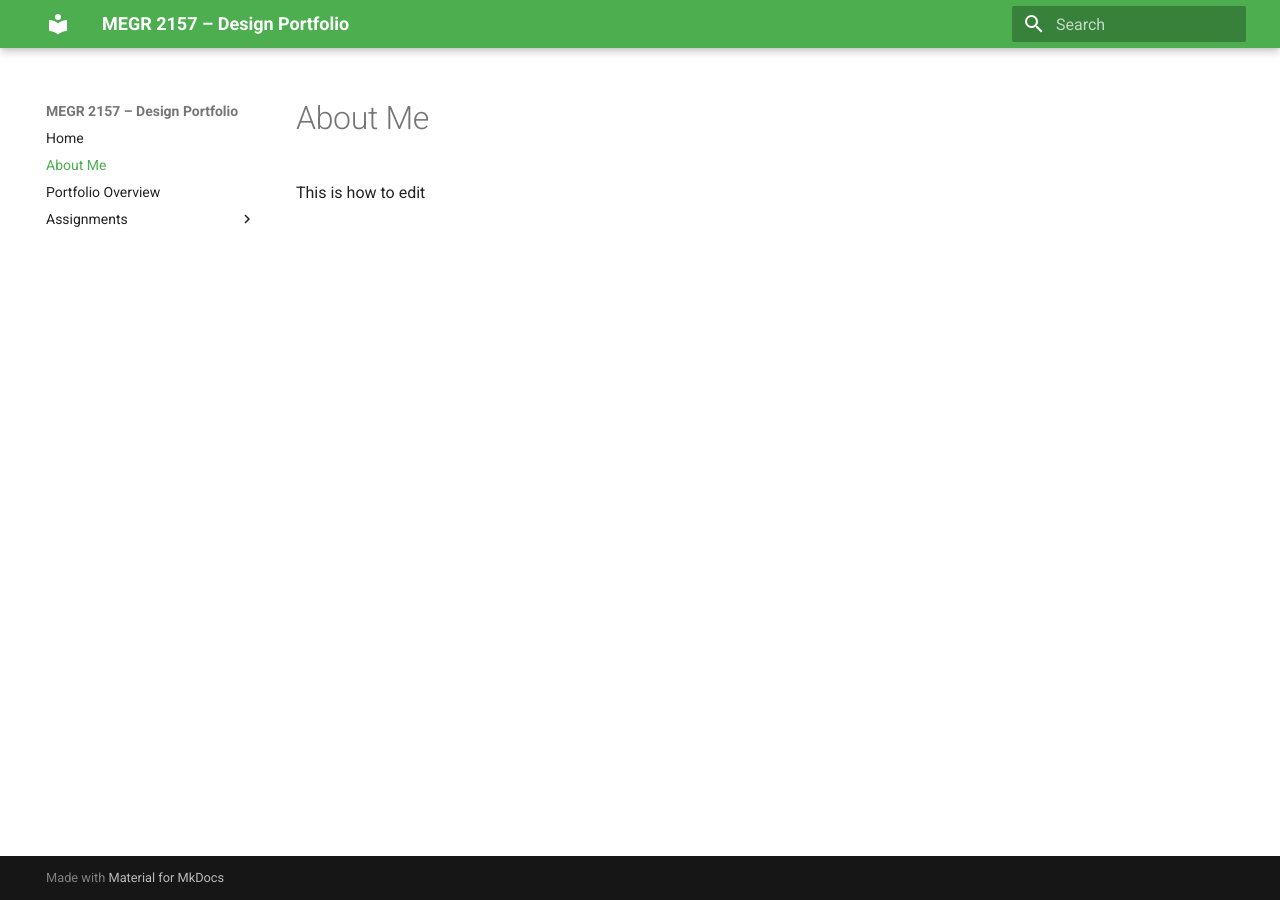
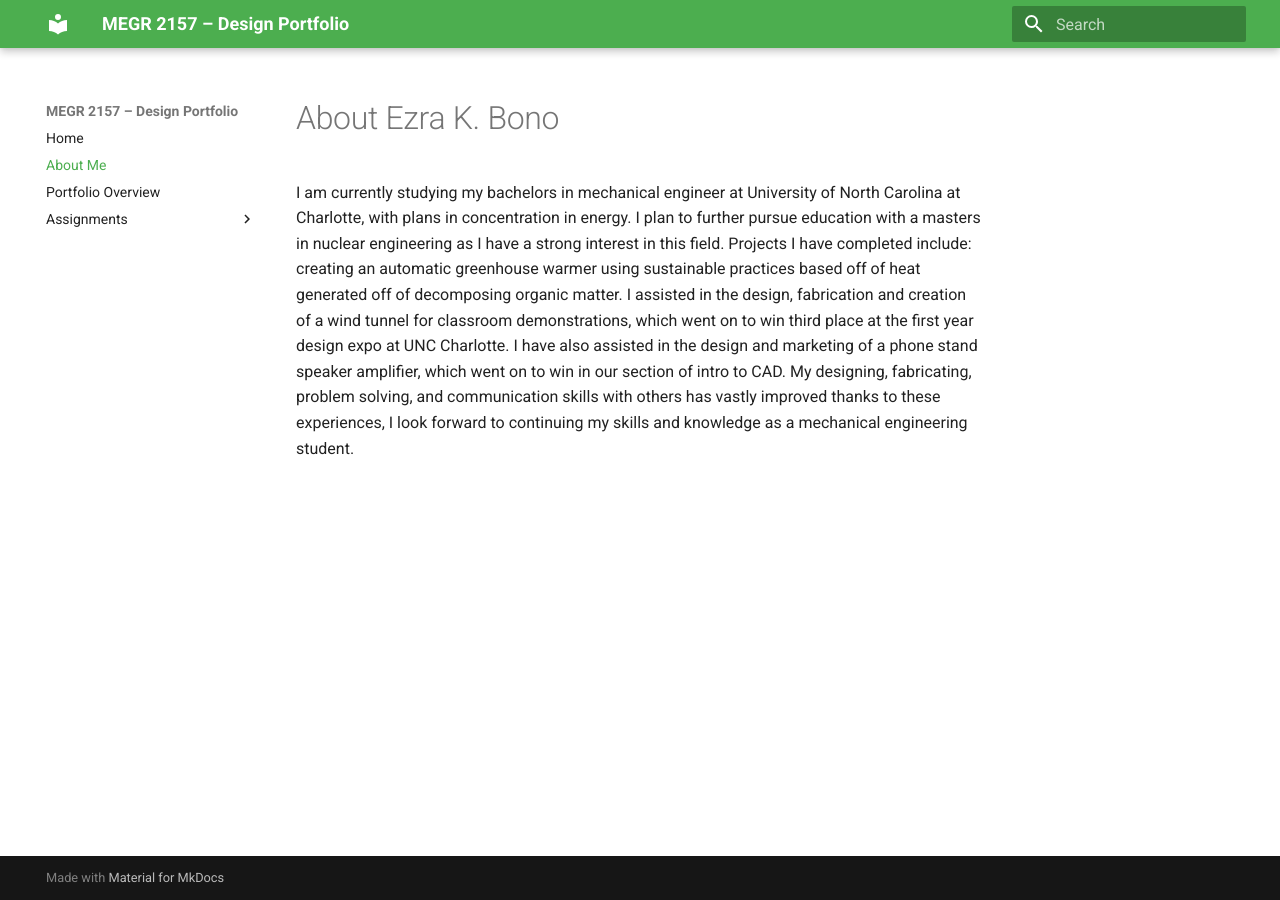
Before and after one commit to NumberOneZoomer/design-projects-portfolio-megr2157, an MkDocs documentation site: the page built from docs/aboutme/index.md, in a window 1280 px wide. Built offline with MkDocs 1.6.1 and Material for MkDocs 9.7.7, drawn with Linux system fonts in a browser that asks for light colours.

Commit message:
Updated About Me
Updated personal introduction and added educational background and project experiences.

```diff
--- a/docs/aboutme/index.md
+++ b/docs/aboutme/index.md
@@ -1,2 +1,2 @@
-#About Me
-This is how to edit
+#About Ezra K. Bono
+I am currently studying my bachelors in mechanical engineer at University of North Carolina at Charlotte, with plans in concentration in energy. I plan to further pursue education with a masters in nuclear engineering as I have a strong interest in this field. Projects I have completed include: creating an automatic greenhouse warmer using sustainable practices based off of heat generated off of decomposing organic matter. I assisted in the design, fabrication and creation of a wind tunnel for classroom demonstrations, which went on to win third place at the first year design expo at UNC Charlotte. I have also assisted in the design and marketing of a phone stand speaker amplifier, which went on to win in our section of intro to CAD. My designing, fabricating, problem solving, and communication skills with others has vastly improved thanks to these experiences, I look forward to continuing my skills and knowledge as a mechanical engineering student.
```
